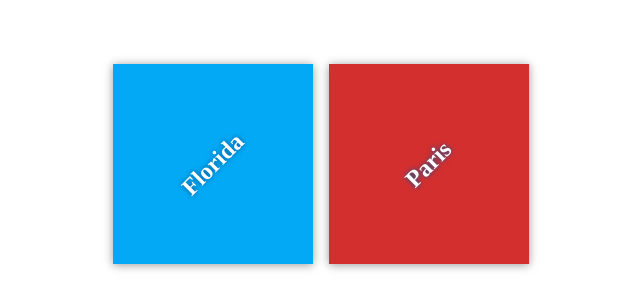
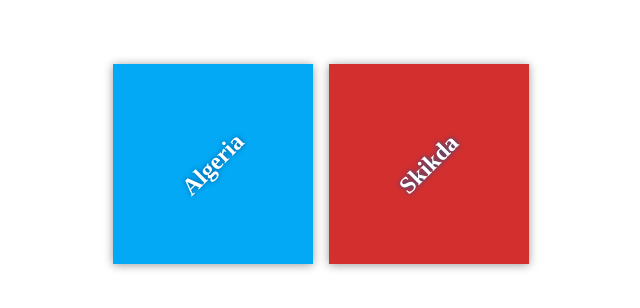
Before and after one commit to salim082b/my-travel-plans, a plain HTML site: page index.html in a window 1280 px wide. Shown: the part 236-544 px from the top of the page, 319-959 px from the left. Drawn offline with Linux system fonts and the light colour scheme.

Commit message:
change trak

```diff
--- a/index.html
+++ b/index.html
@@ -11,11 +11,11 @@
 <div class="container">
 <div class="destination-container">
 <div class="destination" id="florida">
-<h2>Florida</h2>
+<h2>Algeria</h2>
 </div>
 
 <div class="destination" id="paris">
-<h2>Paris</h2>
+<h2>Skikda</h2>
 </div>
 </div>
 </div>
```
